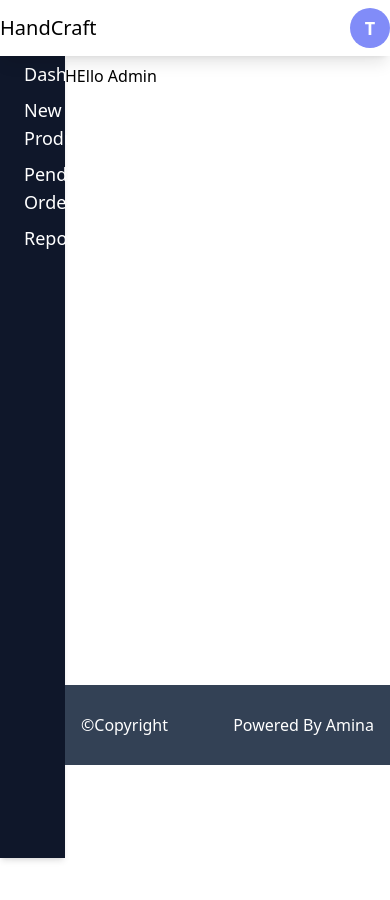
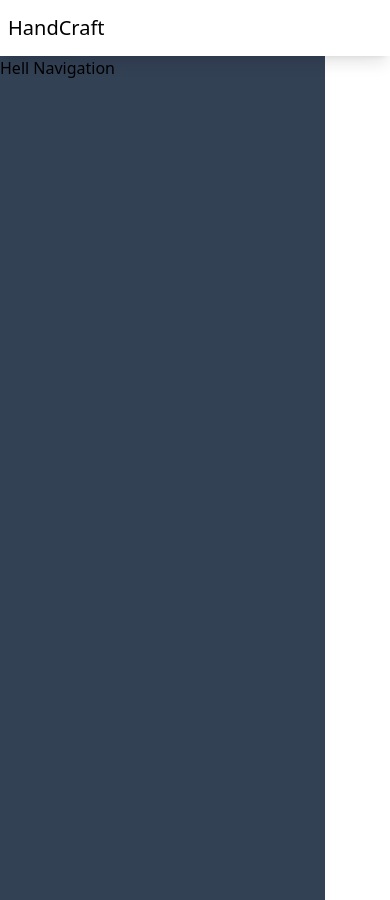
Before and after one commit to Jadoiconic/handcraft, a React (Create React App) app: page /dashboard in a window 390 px wide. Before the commit the page ends 844 px from the top, so only its background shows below. Built offline with nearby package versions, Linux system fonts and the light colour scheme.

Commit message:
updating admin menus

```diff
--- a/src/components/header/AdminHeader.tsx
+++ b/src/components/header/AdminHeader.tsx
@@ -3,13 +3,17 @@ import React from "react";
 const AdminHeader = () => {
   return (
     <>
-      <div className="w-full h-10 bg-white py-7 shadow-lg sm:px-2 md:px-8 flex sticky top-0 z-10 justify-between items-center">
-        <div className="text-xl">HandCraft</div>
+      <div className="w-full h-10 bg-white py-7 shadow-lg px-2 sm:px-8 md:px-8 flex sticky top-0 z-10 justify-between items-center">
+        <div className="text-xl ">HandCraft</div>
         <div>
           <nav className="text-xl">
-            <div className="w-10 h-10 bg-indigo-400 rounded-full text-white text-lg font-bold justify-center items-center flex"> T</div>
+            <div className="hidden w-10 h-10 bg-indigo-400 rounded-full text-white text-lg font-bold justify-center items-center md:flex"> T</div>
+
           </nav>
         </div>
+      </div>
+      <div className="bg-slate-700 h-screen w-5/6">
+        <h1 className="f-1">Hell Navigation</h1>
       </div>
     </>
   );
--- a/src/layout/DashboardLayout.tsx
+++ b/src/layout/DashboardLayout.tsx
@@ -9,30 +9,30 @@ const DashboardLayout = ({ children }: DashboardLayoutProps) => {
   return (
     <>
       <AdminHeader />
-      <div className="w-full h-screen flex fixed">
-        <div className="shadow-md h-[95vh] w-1/6 bg-slate-900 stiky top-20">
-          <nav className="">
+      <div className="hidden w-full h-screen md:flex lg:flex fixed">
+        <div className="shadow-md h-[95vh] w-1/6 bg-slate-700 stiky top-20">
+          <nav className="py-4">
             <ul>
-              <li className="hover:bg-slate-700 px-4 py-1 flex items-center">
-                <div className="w-5 h-5 rounded-full bg-red-600" />
-                <NavLink to="" className="text-white text-lg mx-2">
+              <li className="hover:bg-slate-400 px-4 py-1 flex items-center">
+                <div className="w-2 h-2 rounded-full bg-red-300" />
+                <NavLink to="/dashboard" className="text-white text-lg mx-2">
                   Dashboard
                 </NavLink>
               </li>
-              <li className="hover:bg-slate-700 px-4 py-1 flex items-center">
-                <div className="w-5 h-5 rounded-full bg-red-600" />
+              <li className="hover:bg-slate-400 px-4 py-1 flex items-center">
+                <div className="w-2 h-2 rounded-full bg-red-300" />
                 <NavLink to="" className="text-white text-lg mx-2">
                   New Product
                 </NavLink>
               </li>
-              <li className="hover:bg-slate-700 px-4 py-1 flex items-center">
-                <div className="w-5 h-5 rounded-full bg-red-600" />
+              <li className="hover:bg-slate-400 px-4 py-1 flex items-center">
+                <div className="w-2 h-2 rounded-full bg-red-300" />
                 <NavLink to="" className="text-white text-lg mx-2">
                   Pending Orders
                 </NavLink>
               </li>
-              <li className="hover:bg-slate-700 px-4 py-1 flex items-center">
-                <div className="w-5 h-5 rounded-full bg-red-600" />
+              <li className="hover:bg-slate-400 px-4 py-1 flex items-center">
+                <div className="w-2 h-2 rounded-full bg-red-300" />
                 <NavLink to="" className="text-white text-lg mx-2">
                   Reports
                 </NavLink>
@@ -40,14 +40,15 @@ const DashboardLayout = ({ children }: DashboardLayoutProps) => {
             </ul>
           </nav>
         </div>
-        <div className="py-2 w-full">
-          <div className="h-3/4">
+        <div className="py-2 w-full h-auto bg-slate-400 overflow-scroll">
+          <div className="min-h-screen">
           {children}
           </div>
-          <div className="flex items-center justify-between bg-slate-700 h-20 px-4 w-full bottom-0">
+          <div className="flex items-center justify-between bg-slate-900 h-20 px-4 w-full bottom-0">
             <div className="text-white py-2 ">&copy;Copyright</div>
             <div className="text-white py-2 ">Powered By Amina</div>
           </div>
+          <div className="py-4"></div>
         </div>
       </div>
     </>
--- a/src/pages/admin/dashboard/Dashboard.tsx
+++ b/src/pages/admin/dashboard/Dashboard.tsx
@@ -5,7 +5,7 @@ const Dashboard = () => {
   return (
     <>
       <DashboardLayout>
-        <h1>HEllo Admin</h1>
+        <h1 className='px-4'>HEllo Admin</h1>
       </DashboardLayout>
     </>
   )
```
